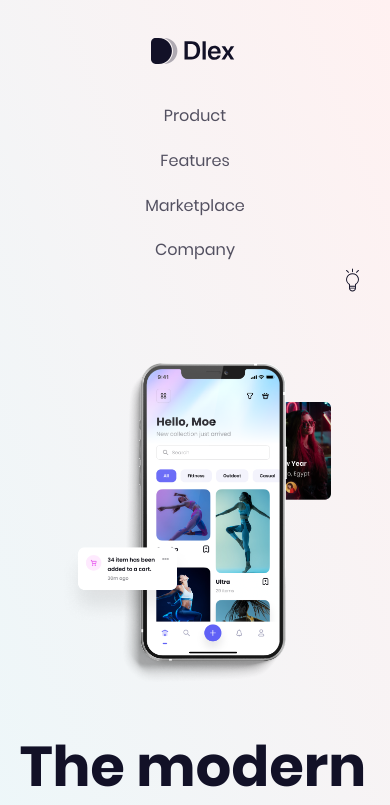
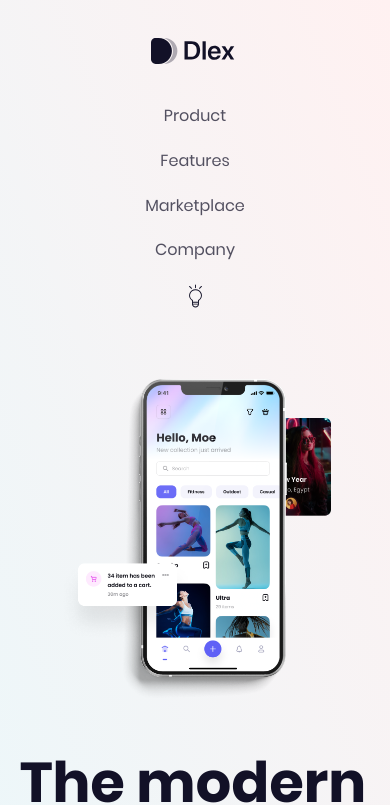
Before and after one commit to iclegane/SRM, a React app in the folder frontend/: page / in a window 390 px wide. Shown: the top 805 px of the page. Built offline with nearby package versions, Linux system fonts and the light colour scheme.

Commit message:
fixed navbar mobile styles

```diff
--- a/frontend/src/pages/Pomo/index.scss
+++ b/frontend/src/pages/Pomo/index.scss
@@ -708,6 +708,10 @@
             margin: 0 0 16px;
           }
         }
+
+        &__theme-button {
+          margin: 16px auto auto;
+        }
       }
     }
   }
```
